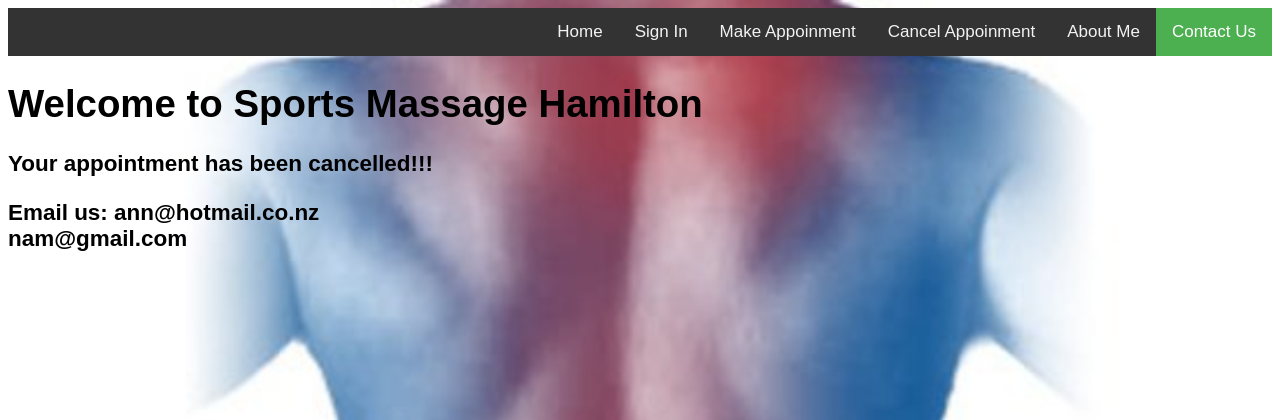
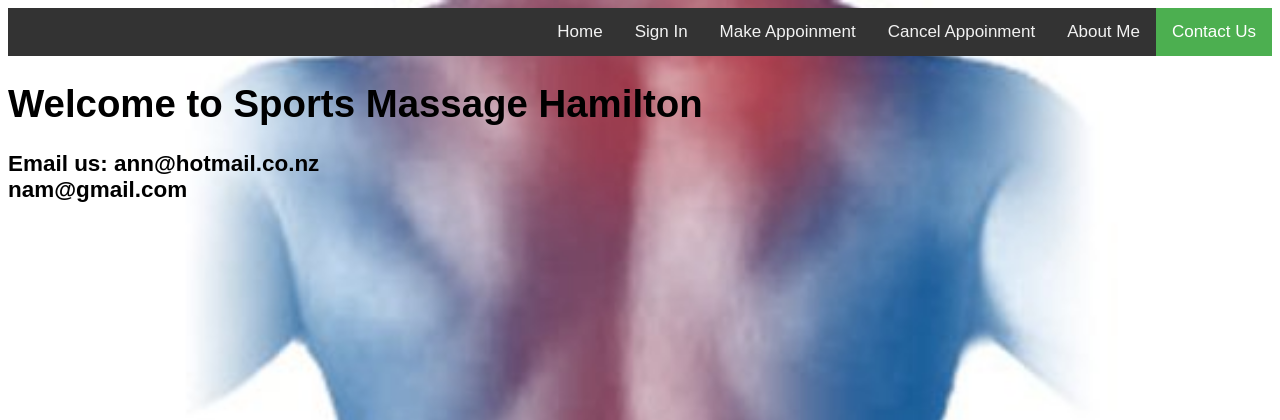
Before and after one commit to Annchristy123/comp606A1P2, a PHP site: page /contact.php in a window 1280 px wide. Shown: the top 420 px of the page. Run offline with PHP 8.4, Linux system fonts and the light colour scheme.

Commit message:
contact page

```diff
--- a/contact.php
+++ b/contact.php
@@ -75,10 +75,7 @@
 <h1>Welcome to Sports Massage Hamilton<h1>
 </div>
 <div>
-<!-- notification message -->
-    <h3>
-    Your appointment has been cancelled!!!
-    </h3>
+
     <h3>Email us: ann@hotmail.co.nz<br> nam@gmail.com</h3>
 
 </div>
```
